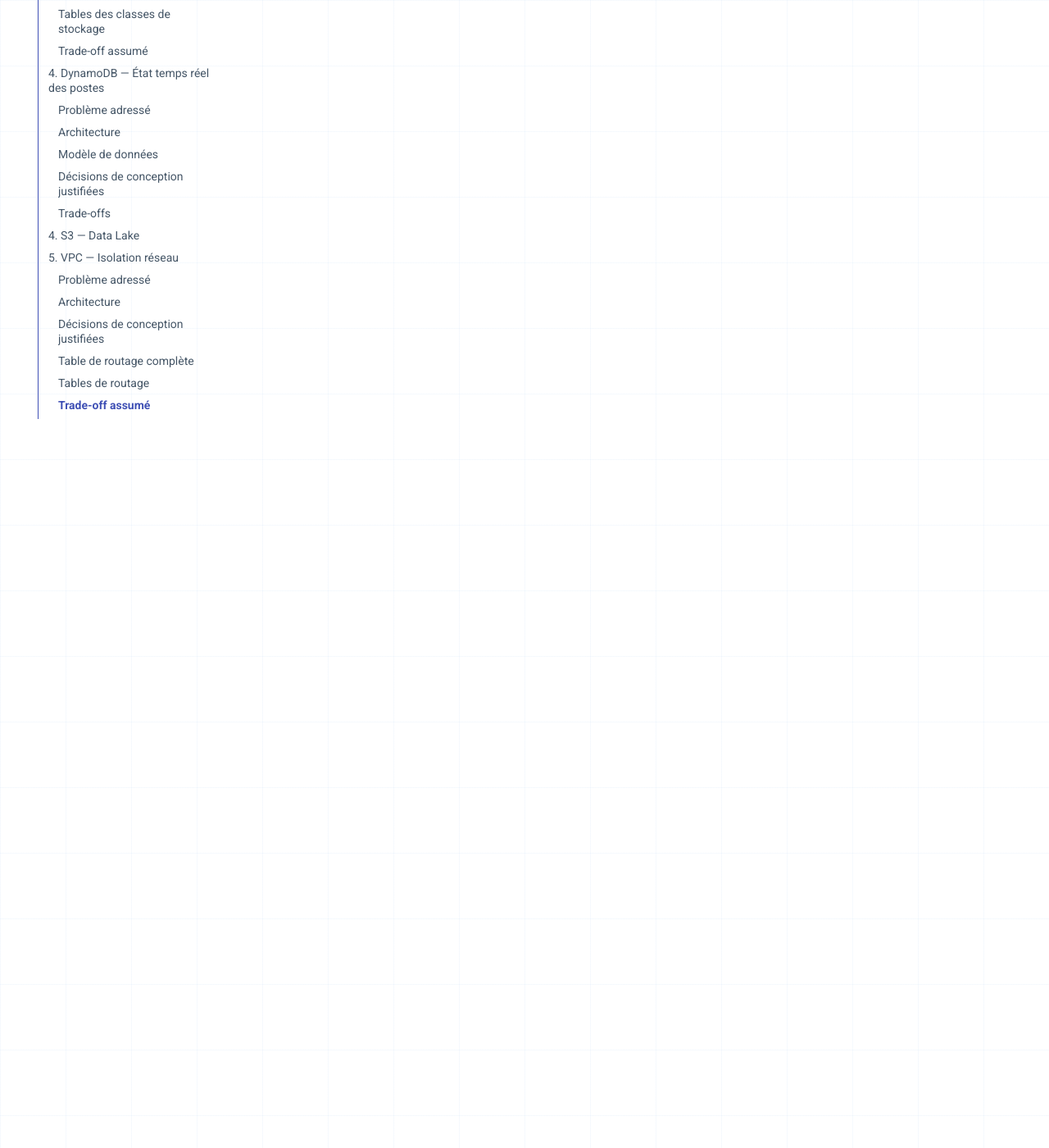
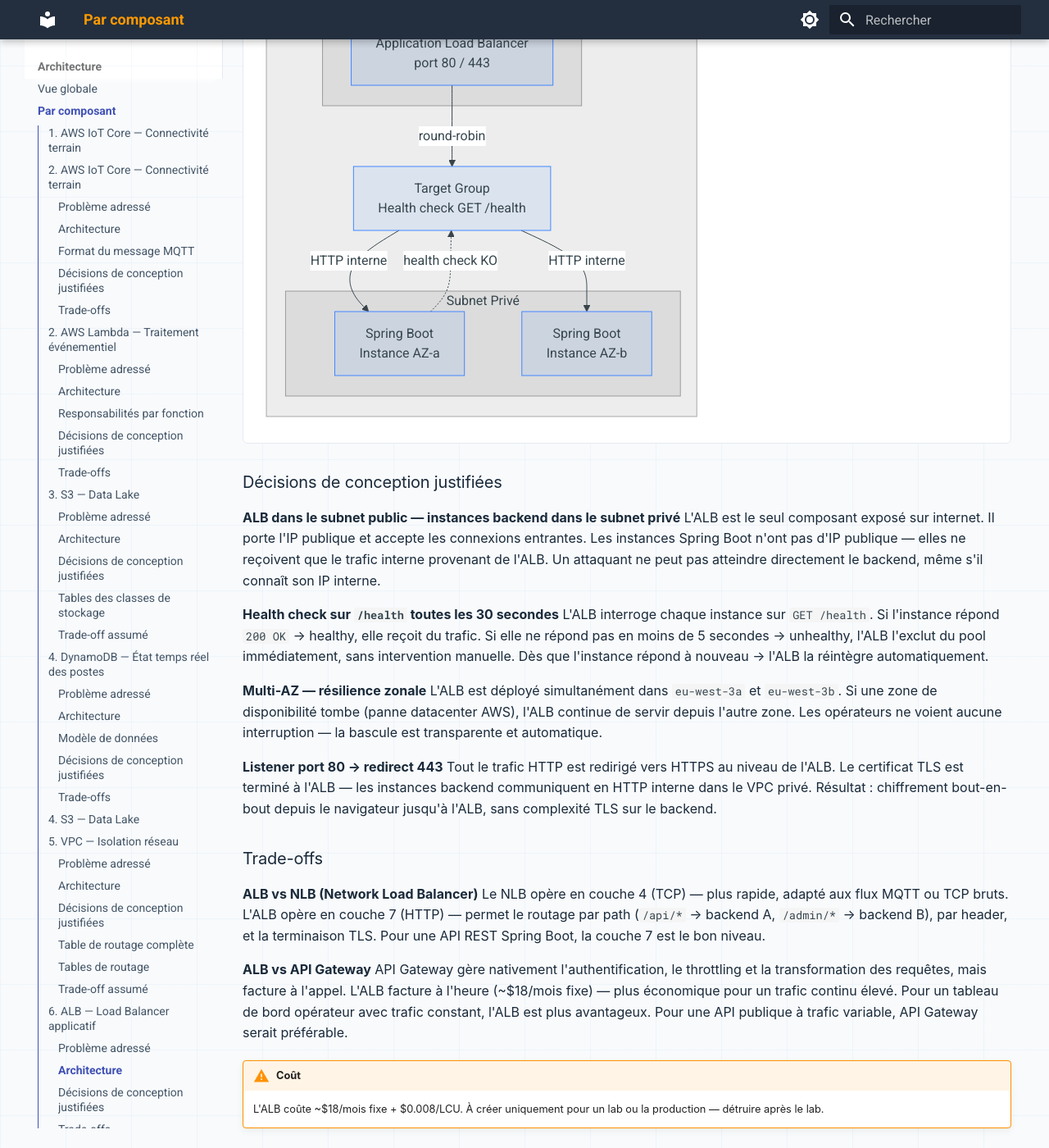
Before and after one commit to lansanconde/smart-assembly-line, an MkDocs documentation site: the page built from docs/architecture/components.md, in a window 1280 px wide and 1400 px high, scrolled down 13783 px. Shown: the whole window at 82% size. Built offline with MkDocs 1.6.1 and Material for MkDocs 9.7.7, drawn with Linux system fonts in a browser that asks for light colours; some of the changed text lies outside the part shown.

Commit message:
feat(alb): add ALB multi-AZ, destroy after lab

````diff
--- a/docs/architecture/components.md
+++ b/docs/architecture/components.md
@@ -560,3 +560,87 @@
 En production critique, on déploierait sur **2 ou 3 AZ** avec un subnet public et privé par AZ,
 et un ALB multi-AZ pour absorber la défaillance d'une zone.
 Ce point est documenté comme dette technique à traiter dans la suite du projet (multi-region / haute disponibilité).
+
+---
+
+## 6. ALB — Load Balancer applicatif
+
+### Problème adressé
+
+Le backend Spring Boot (supervision des postes) doit être accessible depuis internet de façon **fiable et scalable**.
+Une instance unique est un point de défaillance : si elle tombe, le tableau de bord des opérateurs devient inaccessible.
+
+L'Application Load Balancer résout trois problèmes simultanément :
+- **Haute disponibilité** : distribue le trafic sur plusieurs instances dans plusieurs zones de disponibilité
+- **Health check automatique** : exclut les instances défaillantes sans intervention manuelle
+- **Terminaison TLS** : gère le certificat HTTPS en façade, le backend peut rester en HTTP interne
+
+### Architecture
+
+```mermaid
+flowchart TB
+    subgraph INTERNET["Internet"]
+        OPS[Opérateurs
+Navigateur / Dashboard]
+    end
+
+    subgraph VPC["VPC — 10.10.0.0/16"]
+        subgraph PUBLIC["Subnet Public"]
+            ALB[Application Load Balancer
+port 80 / 443]
+        end
+
+        subgraph PRIVATE["Subnet Privé"]
+            API1[Spring Boot
+Instance AZ-a]
+            API2[Spring Boot
+Instance AZ-b]
+        end
+
+        TG[Target Group
+Health check GET /health]
+    end
+
+    OPS -->|HTTPS| ALB
+    ALB -->|round-robin| TG
+    TG -->|HTTP interne| API1
+    TG -->|HTTP interne| API2
+    API1 -.->|health check KO| TG
+```
+
+### Décisions de conception justifiées
+
+**ALB dans le subnet public — instances backend dans le subnet privé**
+L'ALB est le seul composant exposé sur internet. Il porte l'IP publique et accepte les connexions entrantes.
+Les instances Spring Boot n'ont pas d'IP publique — elles ne reçoivent que le trafic interne provenant de l'ALB.
+Un attaquant ne peut pas atteindre directement le backend, même s'il connaît son IP interne.
+
+**Health check sur `/health` toutes les 30 secondes**
+L'ALB interroge chaque instance sur `GET /health`. Si l'instance répond `200 OK` → healthy, elle reçoit du trafic.
+Si elle ne répond pas en moins de 5 secondes → unhealthy, l'ALB l'exclut du pool immédiatement, sans intervention manuelle.
+Dès que l'instance répond à nouveau → l'ALB la réintègre automatiquement.
+
+**Multi-AZ — résilience zonale**
+L'ALB est déployé simultanément dans `eu-west-3a` et `eu-west-3b`.
+Si une zone de disponibilité tombe (panne datacenter AWS), l'ALB continue de servir depuis l'autre zone.
+Les opérateurs ne voient aucune interruption — la bascule est transparente et automatique.
+
+**Listener port 80 → redirect 443**
+Tout le trafic HTTP est redirigé vers HTTPS au niveau de l'ALB.
+Le certificat TLS est terminé à l'ALB — les instances backend communiquent en HTTP interne dans le VPC privé.
+Résultat : chiffrement bout-en-bout depuis le navigateur jusqu'à l'ALB, sans complexité TLS sur le backend.
+
+### Trade-offs
+
+**ALB vs NLB (Network Load Balancer)**
+Le NLB opère en couche 4 (TCP) — plus rapide, adapté aux flux MQTT ou TCP bruts.
+L'ALB opère en couche 7 (HTTP) — permet le routage par path (`/api/*` → backend A, `/admin/*` → backend B), par header, et la terminaison TLS.
+Pour une API REST Spring Boot, la couche 7 est le bon niveau.
+
+**ALB vs API Gateway**
+API Gateway gère nativement l'authentification, le throttling et la transformation des requêtes, mais facture à l'appel.
+L'ALB facture à l'heure (~$18/mois fixe) — plus économique pour un trafic continu élevé.
+Pour un tableau de bord opérateur avec trafic constant, l'ALB est plus avantageux. Pour une API publique à trafic variable, API Gateway serait préférable.
+
+!!! warning "Coût"
+    L'ALB coûte ~$18/mois fixe + $0.008/LCU. À créer uniquement pour un lab ou la production — détruire après le lab.
````
Also changed, not shown: docs/runbook/index.md (+42 -0 lines), 2 other files.
